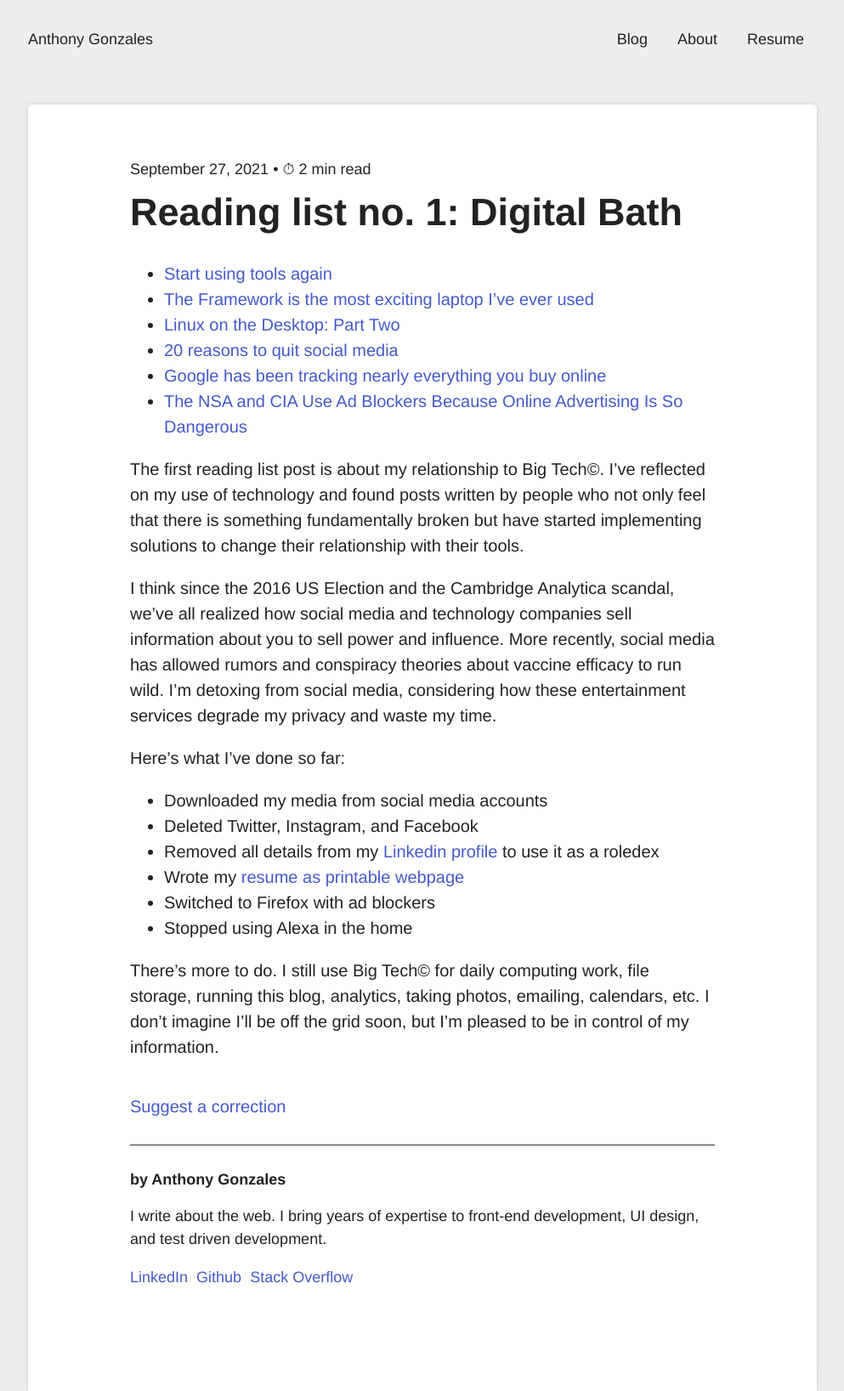
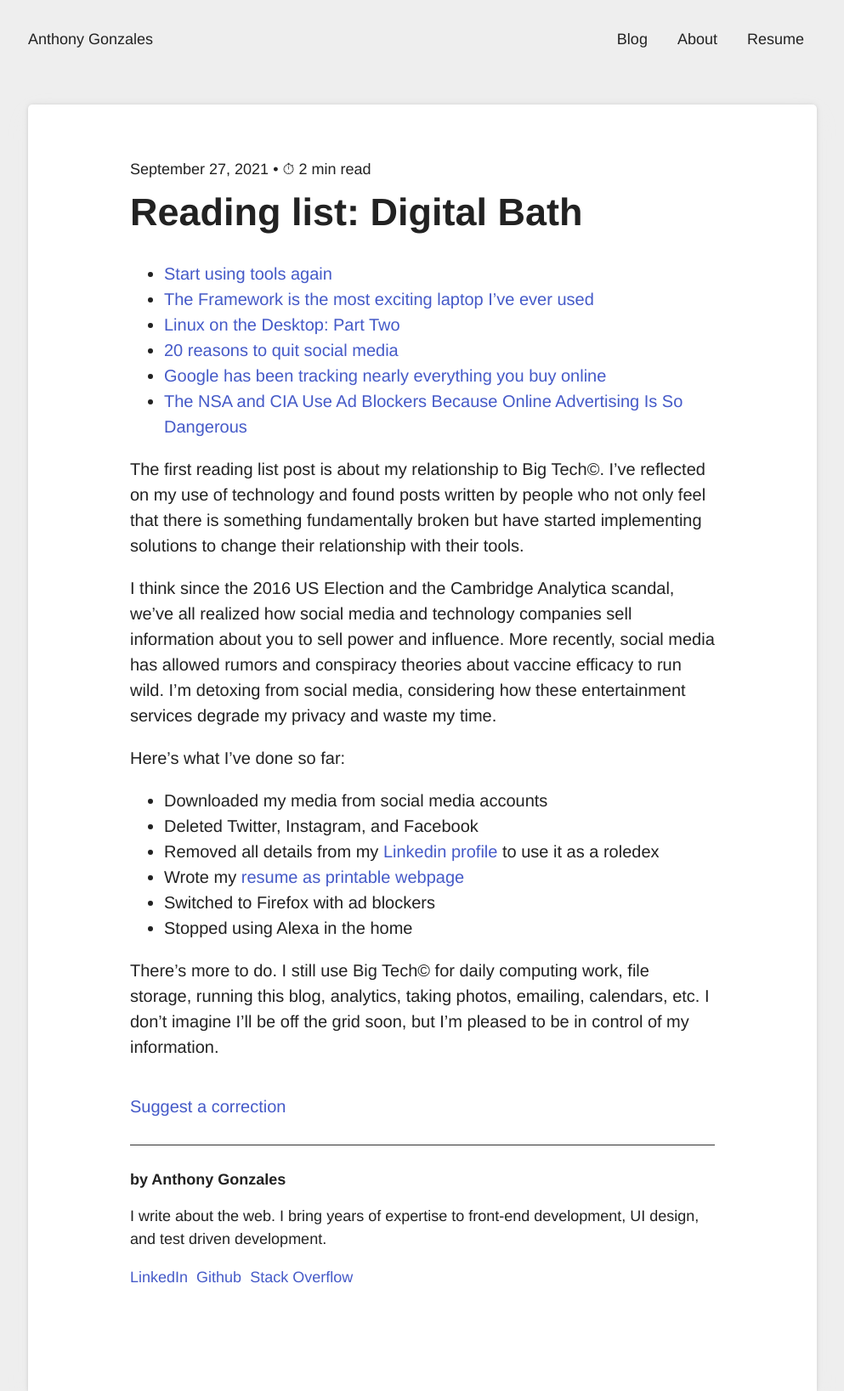
Before and after one commit to antgonzales/antgonzales.github.io, a Jekyll site: the page built from _posts/2021-09-22-reading-list-digital-bath.md, in a window 1280 px wide. Shown: the whole page at 85% size, without its empty margins (143-1136 px from the left). Built offline with Jekyll 4.4.1, drawn with Linux system fonts in a browser that asks for light colours.

Commit message:
Rename post for clarity

```diff
--- a/_posts/2021-09-22-reading-list-no-1.md
+++ b/_posts/2021-09-22-reading-list-digital-bath.md
@@ -1,20 +1,20 @@
 ---
 layout: post
-title: "Reading list no. 1: Digital Bath"
+title: "Reading list: Digital Bath"
 description: "Read through curated links discussing tools to enhance
 digital privacy, control over your technology"
 categories: Reading List
 date: 2021-09-27
 ---
 
-* [Start using tools again](https://h2x.sh/apple/)
-* [The Framework is the most exciting laptop I've ever
-    used](https://pluralistic.net/2021/09/21/monica-byrne/#think-different)
-* [Linux on the Desktop: Part Two](https://xn--gckvb8fzb.com/linux-on-the-desktop-part-two/)
-* [20 reasons to quit social
-    media](https://durmonski.com/life-advice/reasons-to-quit-social-media/)
-* [Google has been tracking nearly everything you buy online](https://www.theverge.com/2019/5/17/18629789/google-purchase-history-gmail-email-receipts)
-* [The NSA and CIA Use Ad Blockers Because Online Advertising Is So Dangerous](https://www.vice.com/en/article/93ypke/the-nsa-and-cia-use-ad-blockers-because-online-advertising-is-so-dangerous)
+- [Start using tools again](https://h2x.sh/apple/)
+- [The Framework is the most exciting laptop I've ever
+  used](https://pluralistic.net/2021/09/21/monica-byrne/#think-different)
+- [Linux on the Desktop: Part Two](https://xn--gckvb8fzb.com/linux-on-the-desktop-part-two/)
+- [20 reasons to quit social
+  media](https://durmonski.com/life-advice/reasons-to-quit-social-media/)
+- [Google has been tracking nearly everything you buy online](https://www.theverge.com/2019/5/17/18629789/google-purchase-history-gmail-email-receipts)
+- [The NSA and CIA Use Ad Blockers Because Online Advertising Is So Dangerous](https://www.vice.com/en/article/93ypke/the-nsa-and-cia-use-ad-blockers-because-online-advertising-is-so-dangerous)
 
 The first reading list post is about my relationship to Big Tech&copy;. I've
 reflected on my use of technology and found posts written by people who not only
@@ -22,6 +22,7 @@ feel that there is something fundamentally broken but have started implementing
 solutions to change their relationship with their tools.
 
 <!--break-->
+
 I think since the 2016 US Election and the Cambridge Analytica scandal, we've
 all realized how social media and technology companies sell information about
 you to sell power and influence. More recently, social media has allowed rumors
@@ -31,13 +32,13 @@ and waste my time.
 
 Here's what I've done so far:
 
-* Downloaded my media from social media accounts
-* Deleted Twitter, Instagram, and Facebook
-* Removed all details from my
-    [Linkedin profile](https://www.linkedin.com/in/anthonymgonzales/) to use it as a roledex
-* Wrote my [resume as printable webpage](/resume.html)
-* Switched to Firefox with ad blockers
-* Stopped using Alexa in the home
+- Downloaded my media from social media accounts
+- Deleted Twitter, Instagram, and Facebook
+- Removed all details from my
+  [Linkedin profile](https://www.linkedin.com/in/anthonymgonzales/) to use it as a roledex
+- Wrote my [resume as printable webpage](/resume.html)
+- Switched to Firefox with ad blockers
+- Stopped using Alexa in the home
 
 There's more to do. I still use Big Tech&copy; for daily computing work, file
 storage, running this blog, analytics, taking photos, emailing, calendars, etc.
```
